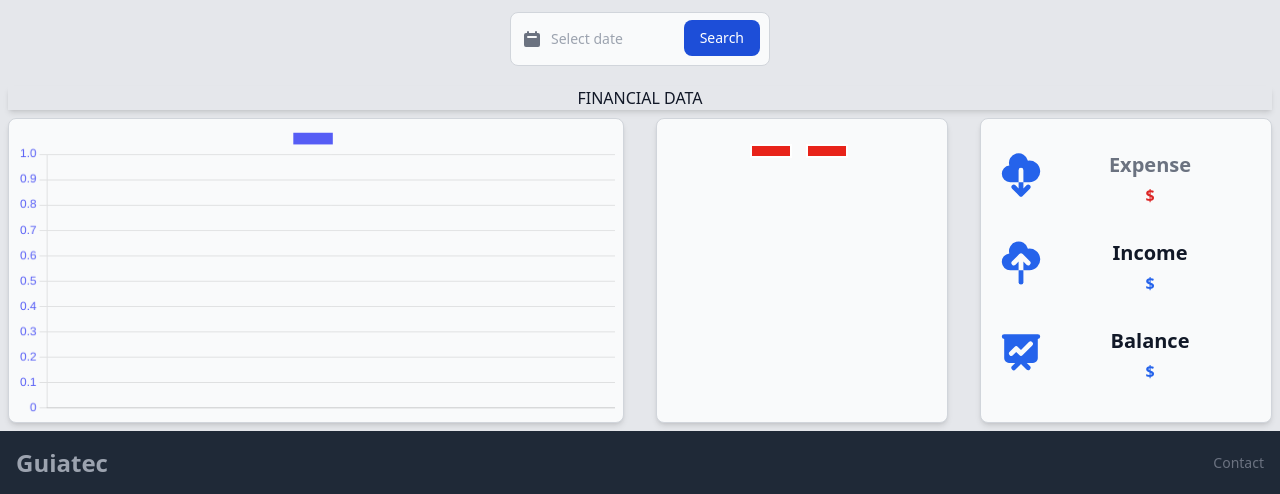
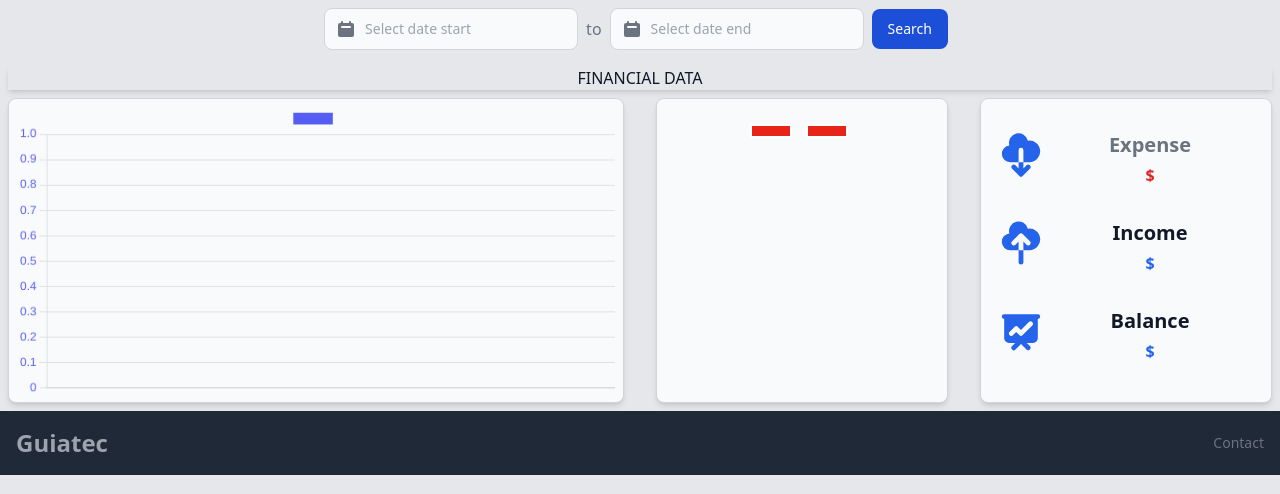
Before and after one commit to jfbz14/project-spa, a Django app: template templates/administrator/admin/list_dashboard.html in a window 1280 px wide. Shown: the part 60-554 px from the top of the page. Run offline with Django 4.2, Linux system fonts and the light colour scheme; the template is opened without the code that fills it, so the values that code supplies are empty; the visitor is signed in with stand-in values (Sample User, id 1); some libraries are stand-ins or nearby versions.

Commit message:
update search

```diff
--- a/templates/administrator/admin/list_dashboard.html
+++ b/templates/administrator/admin/list_dashboard.html
@@ -25,19 +25,30 @@ Dashboard
         <form method="GET" class="flex items-stretch justify-center" >
             {% csrf_token %}
 
-            <div class="p-1">
-                <label for="default-search" class="mb-2 text-sm font-medium text-gray-900 sr-only dark:text-white">Search</label>
+            <div date-rangepicker datepicker-format="yyyy-mm-dd" datepicker-autohide class="flex items-center">
+
                 <div class="relative">
-                    <div class="flex absolute inset-y-0 left-0 items-center pl-3 pointer-events-none">
-                        <svg aria-hidden="true" class="w-5 h-5 text-gray-500 dark:text-gray-400" fill="currentColor" viewBox="0 0 20 20" xmlns="http://www.w3.org/2000/svg">
-                            <path fill-rule="evenodd" d="M6 2a1 1 0 00-1 1v1H4a2 2 0 00-2 2v10a2 2 0 002 2h12a2 2 0 002-2V6a2 2 0 00-2-2h-1V3a1 1 0 10-2 0v1H7V3a1 1 0 00-1-1zm0 5a1 1 0 000 2h8a1 1 0 100-2H6z" clip-rule="evenodd">
+                  <div class="absolute inset-y-0 left-0 flex items-center pl-3 pointer-events-none">
+                      <svg aria-hidden="true" class="w-5 h-5 text-gray-500 dark:text-gray-400" fill="currentColor" viewBox="0 0 20 20" xmlns="http://www.w3.org/2000/svg"><path fill-rule="evenodd" d="M6 2a1 1 0 00-1 1v1H4a2 2 0 00-2 2v10a2 2 0 002 2h12a2 2 0 002-2V6a2 2 0 00-2-2h-1V3a1 1 0 10-2 0v1H7V3a1 1 0 00-1-1zm0 5a1 1 0 000 2h8a1 1 0 100-2H6z" clip-rule="evenodd"></path></svg>
+                  </div>
+                  <input name="start" type="text" value="{{request.GET.start}}"
+                    class="bg-gray-50 border border-gray-300 text-gray-900 text-sm rounded-lg focus:ring-blue-500 focus:border-blue-500 block w-full pl-10 p-2.5  dark:bg-gray-800 dark:border-gray-600 dark:placeholder-gray-400 dark:text-white dark:focus:ring-blue-500 dark:focus:border-blue-500" placeholder="Select date start">
+                </div>
 
-                            </path>
-                        </svg>
-                        </div>
-                    <input datepicker datepicker-format="yyyy-mm-dd" datepicker-autohide type="text" id="default-search" value="{{request.GET.start}}" name="start" class="block w-full p-4 pl-10 text-sm text-gray-900 border border-gray-300 rounded-lg bg-gray-50 focus:ring-blue-500 focus:border-blue-500 dark:bg-gray-800 dark:border-gray-600 dark:placeholder-gray-400 dark:text-white dark:focus:ring-blue-500 dark:focus:border-blue-500" placeholder="Select date">
-                    <button type="submit" class="text-white absolute right-2.5 bottom-2.5 bg-blue-700 hover:bg-blue-800 focus:ring-4 focus:outline-none focus:ring-blue-300 font-medium rounded-lg text-sm px-4 py-2 dark:bg-blue-600 dark:hover:bg-blue-700 dark:focus:ring-blue-800">Search</button>
+                <span class="mx-2 text-gray-500">to</span>
+
+                <div class="relative">
+                  <div class="absolute inset-y-0 left-0 flex items-center pl-3 pointer-events-none">
+                      <svg aria-hidden="true" class="w-5 h-5 text-gray-500 dark:text-gray-400" fill="currentColor" viewBox="0 0 20 20" xmlns="http://www.w3.org/2000/svg"><path fill-rule="evenodd" d="M6 2a1 1 0 00-1 1v1H4a2 2 0 00-2 2v10a2 2 0 002 2h12a2 2 0 002-2V6a2 2 0 00-2-2h-1V3a1 1 0 10-2 0v1H7V3a1 1 0 00-1-1zm0 5a1 1 0 000 2h8a1 1 0 100-2H6z" clip-rule="evenodd"></path></svg>
+                  </div>
+                  <input name="end" type="text" value="{{request.GET.end}}"
+                  class="bg-gray-50 border border-gray-300 text-gray-900 text-sm rounded-lg focus:ring-blue-500 focus:border-blue-500 block w-full pl-10 p-2.5  dark:bg-gray-800 dark:border-gray-600 dark:placeholder-gray-400 dark:text-white dark:focus:ring-blue-500 dark:focus:border-blue-500" placeholder="Select date end">
                 </div>
+
+                <div class="relative mx-2">
+                    <button type="submit" class="text-white bg-blue-700 hover:bg-blue-800 focus:ring-4 focus:outline-none focus:ring-blue-300 font-medium rounded-lg text-sm px-4 py-2.5 dark:bg-blue-600 dark:hover:bg-blue-700 dark:focus:ring-blue-800">Search</button>
+                </div>
+
             </div>
 
         </form>
```
